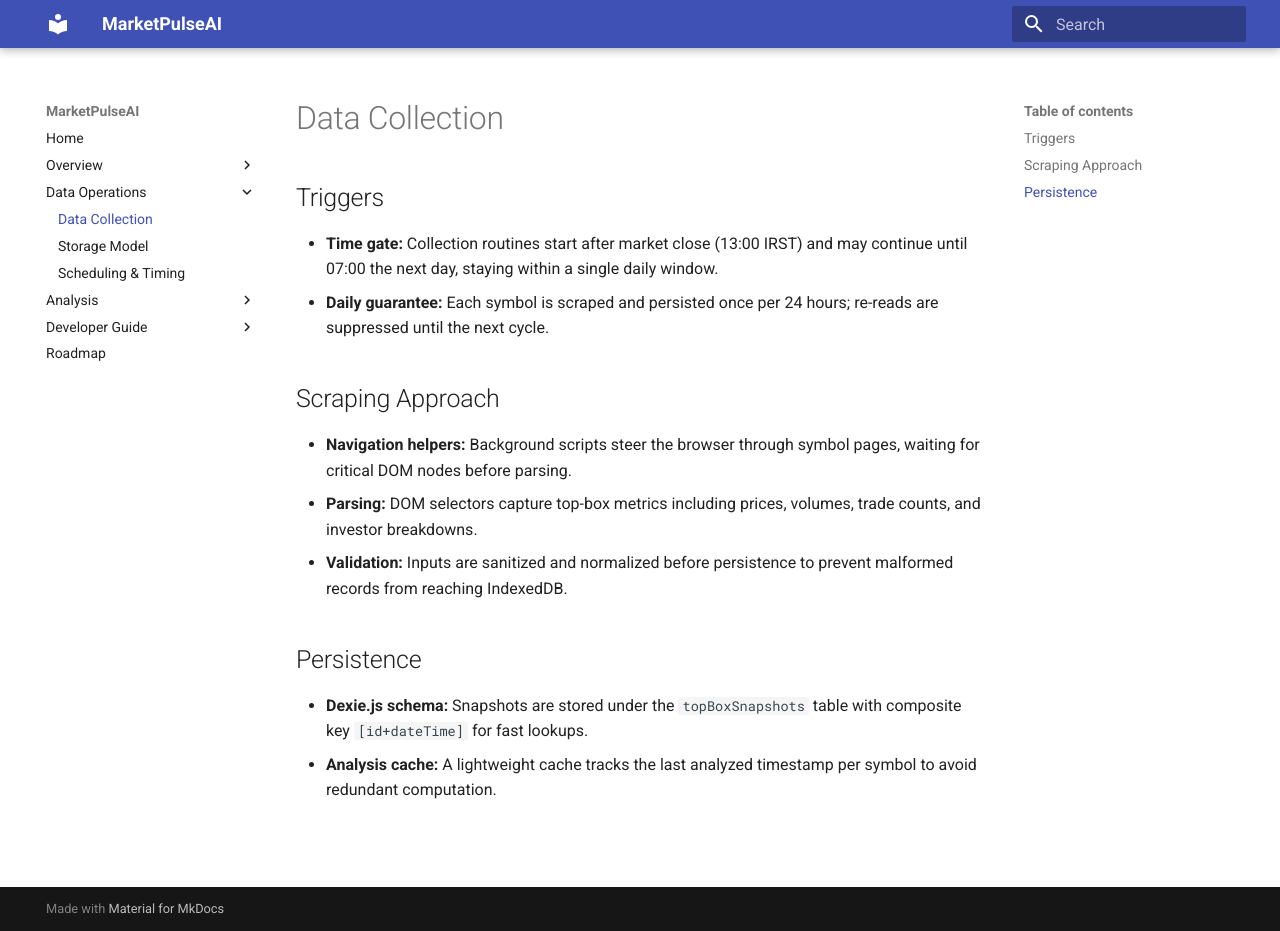
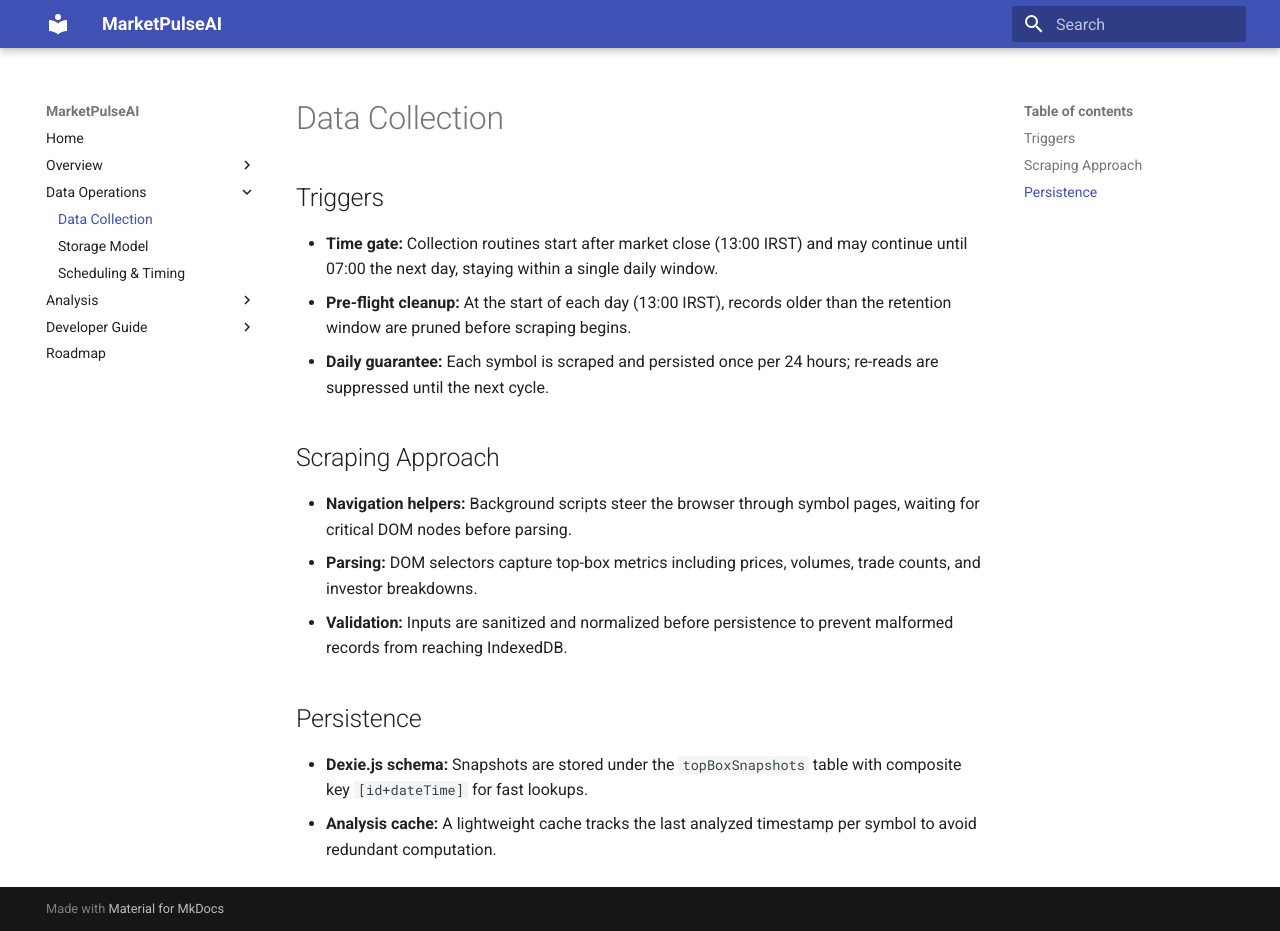
Before and after one commit to shari-ar/MarketPulseAI, an MkDocs documentation site: the page built from docs/data-collection.md, in a window 1280 px wide and 931 px high. Built offline with MkDocs 1.6.1 and Material for MkDocs 9.7.7, drawn with Linux system fonts in a browser that asks for light colours.

Commit message:
Document data retention purge settings

```diff
--- a/docs/data-collection.md
+++ b/docs/data-collection.md
@@ -3,6 +3,7 @@
 ## Triggers
 
 - **Time gate:** Collection routines start after market close (13:00 IRST) and may continue until 07:00 the next day, staying within a single daily window.
+- **Pre-flight cleanup:** At the start of each day (13:00 IRST), records older than the retention window are pruned before scraping begins.
 - **Daily guarantee:** Each symbol is scraped and persisted once per 24 hours; re-reads are suppressed until the next cycle.
 
 ## Scraping Approach
```
Also changed, not shown: docs/configuration.md (+1 -0 lines), docs/scheduling.md (+1 -0 lines), docs/storage.md (+1 -0 lines).
